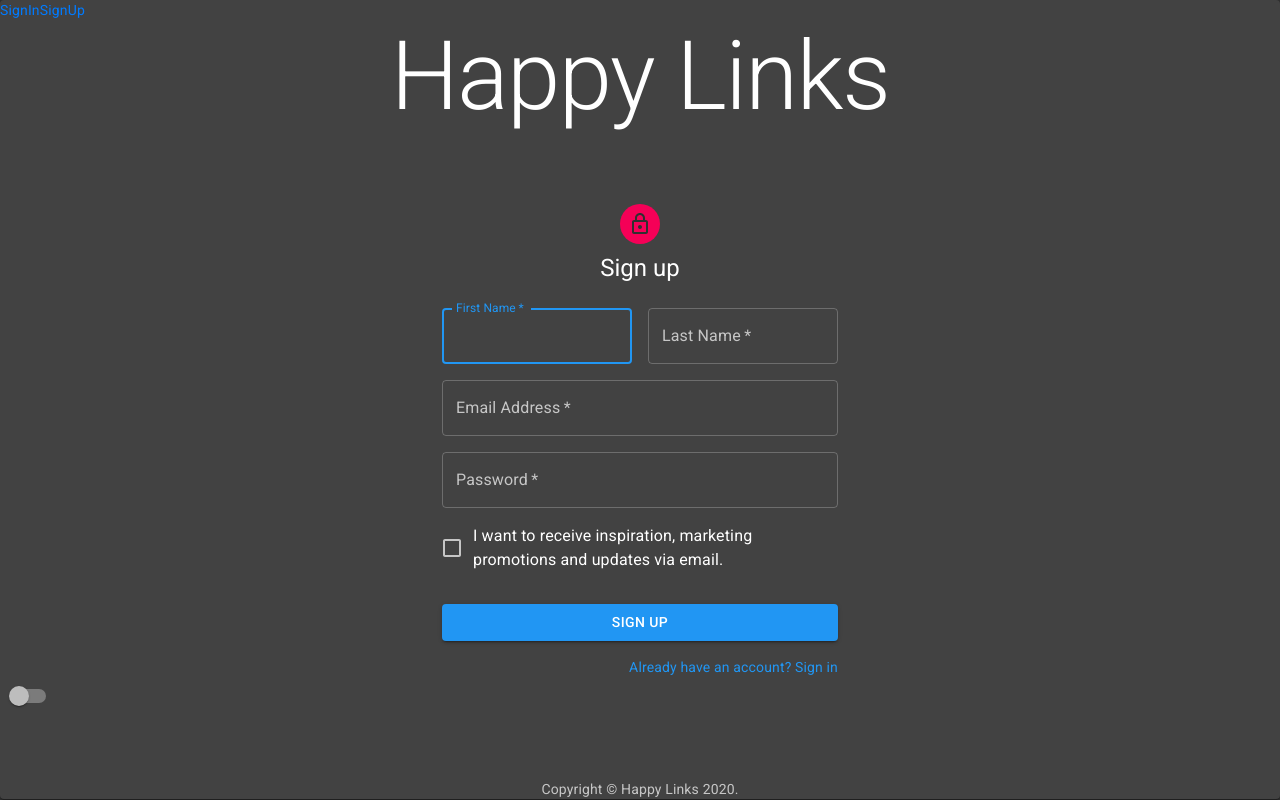
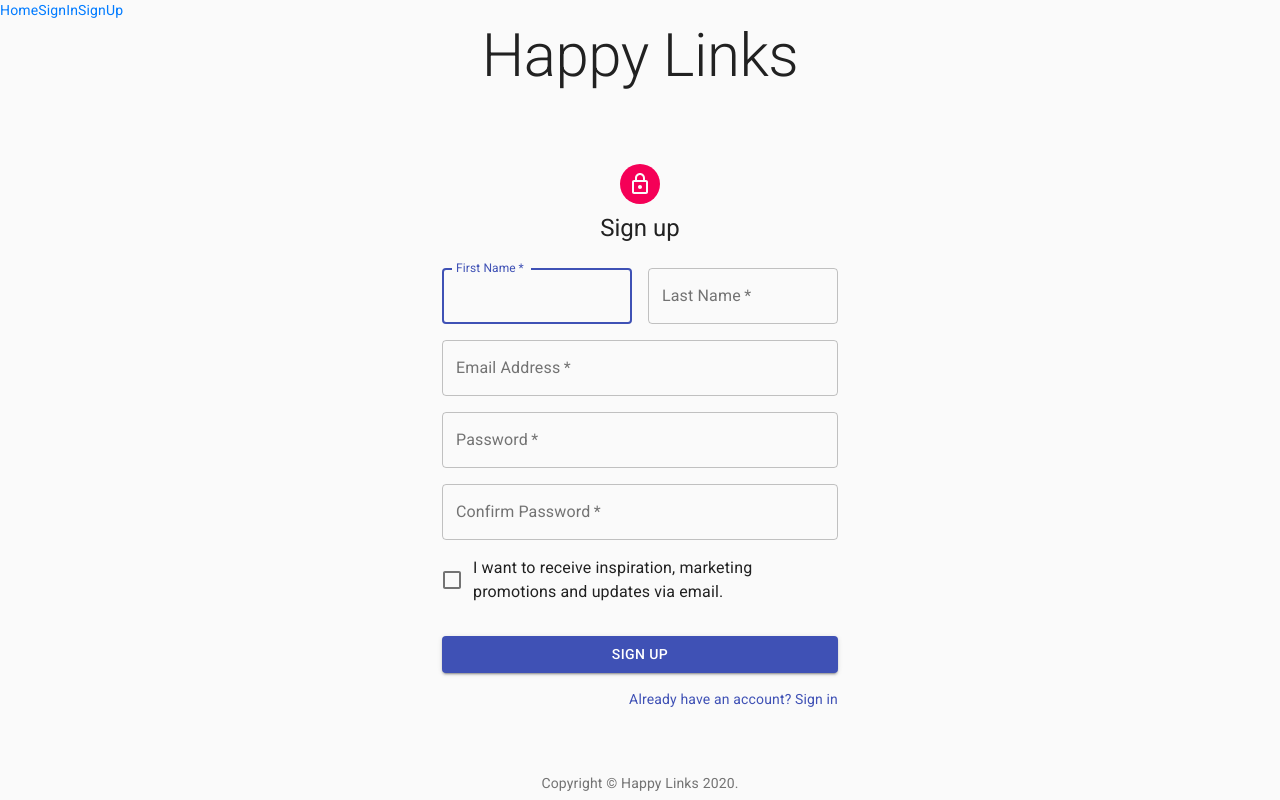
Before and after one commit to DaelynM/HappyLinks, a React (Create React App) app: page /SignUp in a window 1280 px wide. Built offline with nearby package versions, Linux system fonts and the light colour scheme; no server answers.

Commit message:
added user signup/loggin with email and password

```diff
--- a/src/App.js
+++ b/src/App.js
@@ -1,5 +1,5 @@
 import React, { useState, useEffect } from "react";
-import { Route, Redirect } from "react-router-dom";
+import { Route } from "react-router-dom";
 //Components
 import SignIn from "./Components/SignInComponent/SignIn";
 import SignUp from "./Components/SignUpComponent/SignUp";
@@ -7,80 +7,61 @@ import Copyright from "./Components/CopyRightComponent/CopyRight";
 import Header from "./Components/HeaderComponent/Header";
 
 //Material-Ui
-import { ThemeProvider, createMuiTheme } from "@material-ui/core/styles";
-import Switch from "@material-ui/core/Switch";
-import Blue from "@material-ui/core/colors/blue";
-import { Typography, Paper } from "@material-ui/core";
+import { Typography } from "@material-ui/core";
 
 //firebase
-import { auth } from "./Firebase/firebase";
+import { auth, firestore } from "./Firebase/firebase";
+import { createProfileDoc } from "./Firebase/firebase";
 
 //Styling
 import "./App.scss";
 
 const App = () => {
-  const [themeState, setThemeState] = useState(false);
-
-  const darkFunc = () => {
-    const theme = createMuiTheme({
-      palette: {
-        type: "dark",
-        primary: Blue,
-      },
-      status: {
-        danger: "orange",
-      },
-      typography: {},
-    });
-
-    return theme;
-  };
-
-  const lightFunc = () => {
-    const theme = createMuiTheme({
-      palette: {
-        type: "light",
-      },
-      status: {
-        danger: "blue",
-      },
-      typography: {},
-    });
-
-    return theme;
-  };
-
-  const [signedIn, setSignedIn] = useState(null);
+  const [signedIn, setSignedIn] = useState(null); //when i sign out / am signed out its null
 
   useEffect(() => {
-    const unsubsribeFromAuth = auth.onAuthStateChanged((e) => {
-      setSignedIn(e);
-      console.log(e);
+    const unsubsribeFromAuth = auth.onAuthStateChanged(async (userObj) => {
+      console.log("userObj", userObj);
+
+      if (userObj) {
+        const userReference = await createProfileDoc(userObj);
+
+        //this allows me to see the snapshot at the current interval in time, and shows me the data for the user thats signed in: use console.log("S", snapShot.data()); to see all the data
+        userReference.onSnapshot((snapShot) => {
+          setSignedIn({
+            id: snapShot.id,
+            ...snapShot.data(),
+          });
+        });
+      } else {
+        setSignedIn(userObj);
+      }
     });
 
     return () => unsubsribeFromAuth();
   }, []);
 
+  useEffect(() => {
+    console.log("cu", signedIn);
+  }, [signedIn]);
+
+  //TESTING SECTION
+
+  const test = firestore.collection("users").doc("OJEcQ19vm5Wsd3zZYkaU");
+  console.log(test);
+
+  //
+
   return (
-    <ThemeProvider theme={themeState ? lightFunc() : darkFunc()}>
-      <Paper>
     <div>
-          <Header themeState={themeState} />
-          <Typography variant="h1" className="test" align="center">
+      <Header signedIn={signedIn} />
+      <Typography variant="h2" className="test" align="center">
         Happy Links
       </Typography>
       <Route exact path="/" component={SignIn} />
       <Route path="/SignUp" component={SignUp} />
-          <Switch
-            checked={themeState}
-            onChange={() => setThemeState(!themeState)}
-            name="checkedA"
-            inputProps={{ "aria-label": "secondary checkbox" }}
-          />
       <Copyright />
     </div>
-      </Paper>
-    </ThemeProvider>
   );
 };
 
--- a/src/Components/HeaderComponent/Header.jsx
+++ b/src/Components/HeaderComponent/Header.jsx
@@ -1,13 +1,23 @@
 import React from "react";
-import { Link } from "react-router-dom";
+import { auth } from "../../Firebase/firebase";
+import { withRouter, Link } from "react-router-dom";
 
-const Header = () => {
+const Header = ({ signedIn, match, history, location }) => {
   return (
     <div>
-      <Link to="/">SignIn</Link>
-      <Link to="/signup">SignUp</Link>
+      {signedIn ? (
+        <Link to="/" onClick={() => auth.signOut()}>
+          SignOut
+        </Link>
+      ) : (
+        <div>
+          <Link to="/">Home</Link>
+          <Link to="/signin">SignIn</Link>
+          <Link to="/signup">SignUp</Link>
+        </div>
+      )}
     </div>
   );
 };
 
-export default Header;
+export default withRouter(Header);
--- a/src/Components/SignInComponent/SignIn.jsx
+++ b/src/Components/SignInComponent/SignIn.jsx
@@ -1,4 +1,4 @@
-import React from "react";
+import React, { useState } from "react";
 import Avatar from "@material-ui/core/Avatar";
 import Button from "@material-ui/core/Button";
 import CssBaseline from "@material-ui/core/CssBaseline";
@@ -7,14 +7,14 @@ import FormControlLabel from "@material-ui/core/FormControlLabel";
 import Checkbox from "@material-ui/core/Checkbox";
 import Link from "@material-ui/core/Link";
 import Grid from "@material-ui/core/Grid";
-import Box from "@material-ui/core/Box";
 import LockOutlinedIcon from "@material-ui/icons/LockOutlined";
 import Typography from "@material-ui/core/Typography";
 import { makeStyles } from "@material-ui/core/styles";
 import Container from "@material-ui/core/Container";
+import { Link as RouterLink } from "react-router-dom";
 
 //firebase
-import { SignInWithGoogle } from "../../Firebase/firebase";
+import { SignInWithGoogle, auth } from "../../Firebase/firebase";
 
 const useStyles = makeStyles((theme) => ({
   paper: {
@@ -34,10 +34,33 @@ const useStyles = makeStyles((theme) => ({
   submit: {
     margin: theme.spacing(3, 0, 2),
   },
+  errorMessage: {
+    margin: theme.spacing(3, 0, 2),
+    color: theme.palette.secondary.main,
+  },
 }));
 
 const SignIn = () => {
   const classes = useStyles();
+
+  const [signInState, setSignInState] = useState({
+    email: "",
+    password: "",
+    validate: true,
+  });
+
+  const { email, password, validate } = signInState;
+
+  const handleSubmit = async (event) => {
+    event.preventDefault();
+
+    try {
+      await auth.signInWithEmailAndPassword(email, password);
+    } catch (err) {
+      setSignInState({ ...signInState, validate: false });
+      console.log("error occured when signing in");
+    }
+  };
 
   return (
     <Container component="main" maxWidth="xs">
@@ -49,7 +72,12 @@ const SignIn = () => {
         <Typography component="h1" variant="h5">
           Sign in
         </Typography>
-        <form className={classes.form} noValidate>
+        {validate ? null : (
+          <p className={classes.errorMessage}>
+            Email or Password did not match, please try again
+          </p>
+        )}
+        <form className={classes.form} onSubmit={handleSubmit}>
           <TextField
             variant="outlined"
             margin="normal"
@@ -60,6 +88,10 @@ const SignIn = () => {
             name="email"
             autoComplete="email"
             autoFocus
+            type="email"
+            onChange={(e) =>
+              setSignInState({ ...signInState, email: e.target.value })
+            }
           />
           <TextField
             variant="outlined"
@@ -71,6 +103,9 @@ const SignIn = () => {
             type="password"
             id="password"
             autoComplete="current-password"
+            onChange={(e) =>
+              setSignInState({ ...signInState, password: e.target.value })
+            }
           />
           <FormControlLabel
             control={<Checkbox value="remember" color="primary" />}
@@ -85,6 +120,7 @@ const SignIn = () => {
           >
             Sign In
           </Button>
+
           <Button
             onClick={SignInWithGoogle}
             fullWidth
@@ -94,6 +130,16 @@ const SignIn = () => {
           >
             Sign In With Google
           </Button>
+          <Typography align="center" variant="h6">
+            Don't have an account yet?
+          </Typography>
+
+          <Link variant="body2" component={RouterLink} to="/signup">
+            <Typography align="center" variant="subtitle1">
+              Sign up for HappyLinks.com
+            </Typography>
+          </Link>
+
           <Grid container>
             <Grid item xs>
               <Link href="#" variant="body2">
@@ -101,7 +147,7 @@ const SignIn = () => {
               </Link>
             </Grid>
             <Grid item>
-              <Link href="#" variant="body2">
+              <Link href="/signup" variant="body2">
                 {"Don't have an account? Sign Up"}
               </Link>
             </Grid>
--- a/src/Components/SignUpComponent/SignUp.jsx
+++ b/src/Components/SignUpComponent/SignUp.jsx
@@ -1,4 +1,4 @@
-import React from "react";
+import React, { useState } from "react";
 import Avatar from "@material-ui/core/Avatar";
 import Button from "@material-ui/core/Button";
 import CssBaseline from "@material-ui/core/CssBaseline";
@@ -7,11 +7,13 @@ import FormControlLabel from "@material-ui/core/FormControlLabel";
 import Checkbox from "@material-ui/core/Checkbox";
 import Link from "@material-ui/core/Link";
 import Grid from "@material-ui/core/Grid";
-import Box from "@material-ui/core/Box";
 import LockOutlinedIcon from "@material-ui/icons/LockOutlined";
 import Typography from "@material-ui/core/Typography";
 import { makeStyles } from "@material-ui/core/styles";
 import Container from "@material-ui/core/Container";
+
+//firebase
+import { createProfileDoc, auth } from "../../Firebase/firebase";
 
 const useStyles = makeStyles((theme) => ({
   paper: {
@@ -36,6 +38,52 @@ const useStyles = makeStyles((theme) => ({
 const SignUp = () => {
   const classes = useStyles();
 
+  const [signUpState, setSignUpState] = useState({
+    displayName: "",
+    email: "",
+    password: "",
+    comfirmPassword: "",
+  });
+
+  const { displayName, email, password, comfirmPassword } = signUpState;
+
+  const handleSubmit = async (event) => {
+    event.preventDefault();
+
+    if (password !== comfirmPassword) {
+      alert("passwords dont match");
+      return;
+    }
+
+    try {
+      const { user } = await auth.createUserWithEmailAndPassword(
+        email,
+        password
+      );
+
+      await createProfileDoc(user, { displayName });
+
+      //this will clear my form
+      setSignUpState({
+        displayName: "",
+        email: "",
+        password: "",
+        comfirmPassword: "",
+      });
+    } catch (error) {
+      console.log(error);
+    }
+  };
+
+  const updateField = (e) => {
+    setSignUpState({
+      ...signUpState,
+      [e.target.name]: e.target.value,
+    });
+
+    console.log(e.target.name + " " + e.target.value);
+  };
+
   return (
     <Container component="main" maxWidth="xs">
       <CssBaseline />
@@ -46,7 +94,7 @@ const SignUp = () => {
         <Typography component="h1" variant="h5">
           Sign up
         </Typography>
-        <form className={classes.form} noValidate>
+        <form className={classes.form} onSubmit={handleSubmit}>
           <Grid container spacing={2}>
             <Grid item xs={12} sm={6}>
               <TextField
@@ -58,6 +106,7 @@ const SignUp = () => {
                 id="firstName"
                 label="First Name"
                 autoFocus
+                onChange={updateField}
               />
             </Grid>
             <Grid item xs={12} sm={6}>
@@ -69,6 +118,7 @@ const SignUp = () => {
                 label="Last Name"
                 name="lastName"
                 autoComplete="lname"
+                onChange={updateField}
               />
             </Grid>
             <Grid item xs={12}>
@@ -78,8 +128,10 @@ const SignUp = () => {
                 fullWidth
                 id="email"
                 label="Email Address"
+                type="email"
                 name="email"
                 autoComplete="email"
+                onChange={updateField}
               />
             </Grid>
             <Grid item xs={12}>
@@ -92,8 +144,22 @@ const SignUp = () => {
                 type="password"
                 id="password"
                 autoComplete="current-password"
+                onChange={updateField}
               />
             </Grid>
+            <Grid item xs={12}>
+              <TextField
+                variant="outlined"
+                required
+                fullWidth
+                name="comfirmPassword"
+                label="Confirm Password"
+                type="password"
+                id="comfirmPassword"
+                onChange={updateField}
+              />
+            </Grid>
+
             <Grid item xs={12}>
               <FormControlLabel
                 control={<Checkbox value="allowExtraEmails" color="primary" />}
--- a/src/Firebase/firebase.js
+++ b/src/Firebase/firebase.js
@@ -12,11 +12,61 @@ var firebaseConfig = {
   appId: "1:809660645083:web:1da4b1ee8f9c544a8b16fe",
   measurementId: "G-VPGYN6462J",
 };
+
+export const createProfileDoc = async (authParam, extraParam) => {
+  //take the userObj and checks if were signed in
+  if (authParam == null) {
+    return;
+  }
+  //loggs the uid of the user
+  console.log("auth", authParam.uid);
+  //userReference will get the collection of the user with the uid / sign in user
+  const userReference = firestore.doc(`/users/${authParam.uid}`);
+  //this is will give us the firebase snaphot object that tells if the user already exisits and their uid again
+  const snapShot = await userReference.get();
+  //logs that snapshot here
+  console.log("Snapshot here", snapShot);
+
+  //if the user does not exisit, we will create one here
+  if (snapShot.exists === false) {
+    const email = authParam.email;
+    const displayName = authParam.displayName;
+    const createdAt = new Date();
+    const founderAward = "Founder Award";
+
+    const sendInfoToFirebase = async () => {
+      let response = await fetch("https://api.ipify.org?format=json");
+      await response.json().then((e) => {
+        const signUpIp = e.ip;
+        try {
+          userReference.set({
+            displayName,
+            email,
+            createdAt,
+            signUpIp,
+            founderAward,
+            ...extraParam,
+          });
+        } catch (err) {
+          console.log("error creating user", err.message);
+        }
+      });
+    };
+
+    sendInfoToFirebase();
+  } else {
+    const lastOnline = authParam.metadata.lastSignInTime;
+    await userReference.update({ lastOnline });
+  }
+
+  return userReference; //just incase we want to do other stuff with it
+};
+
 // Initialize Firebase
 firebase.initializeApp(firebaseConfig);
 
 export const auth = firebase.auth();
-export const firestore = firebase.firestore();
+export const firestore = firebase.firestore(); //used to query documents
 
 const provider = new firebase.auth.GoogleAuthProvider();
 provider.setCustomParameters({ prompt: "select_account" });
```
Lines whose indentation alone changed are shown as unchanged.
